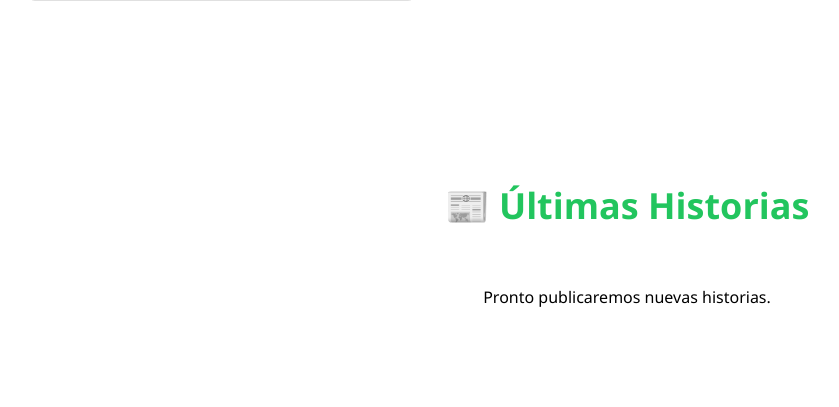
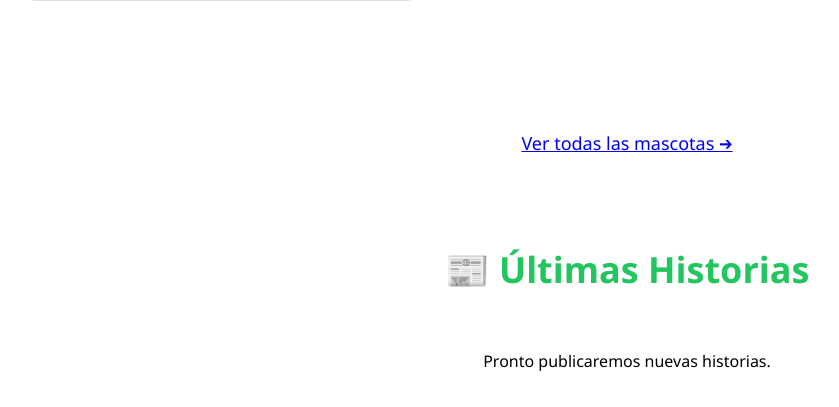
Before and after one commit to HayAky/AdoptPets-PYTHON, a Django app: page / in a window 1280 px wide. Shown: the part 1961-2368 px from the top of the page, without its empty margins (13-852 px from the left). Run offline with Django 5.2, Linux system fonts and the light colour scheme; tables that the repository leaves empty hold one stand-in row (values such as "Sample post"); grey boxes marked "Sample" are stand-in pictures.

Commit message:
fix de imagenes cloud 1.3

```diff
--- a/templates/main.html
+++ b/templates/main.html
@@ -17,7 +17,7 @@
     </div>
 </section>
 
- <section class="recien-llegados" style="padding: 40px 0; background-color: #ffffff;">
+<section class="recien-llegados" style="padding: 40px 0; background-color: #ffffff;">
     <h2 style="text-align: center; margin-bottom: 60px; color: #22C55E; font-size: 36px;">Recién Llegados</h2>
 
     <div class="swiper carrusel-mascotas" style="max-width: 1200px; margin: 0 auto; padding-bottom: 50px; overflow: hidden;">
@@ -28,7 +28,7 @@
                     {% if mascota.foto_url %}
                         <img src="{{ mascota.foto_url }}" alt="{{ mascota.nombre }}" style="width: 100%; height: 100%; object-fit: cover;">
                     {% else %}
-                        <span style="color: #888;">Sin foto</span>
+                        <span style="color: red; font-size: 0.8rem;">URL vacía (ID: {{ mascota.id }})</span>
                     {% endif %}
                 </div>
                 <div style="padding: 15px; text-align: center;">
@@ -44,6 +44,11 @@
         <div class="swiper-button-prev" style="color: #333;"></div>
     </div>
 </section>
+<div style="text-align: center; margin-top: 40px;">
+    <a href="{% url 'lista_mascotas' %}" class="btn btn-primary" style="padding: 12px 30px; font-size: 18px; border-radius: 30px;">
+        Ver todas las mascotas ➔
+    </a>
+</div>
 
 <section style="background: #ffffff; padding: 60px 20px; margin-bottom: 40px;">
     <div style="max-width: 1200px; margin: 0 auto;">
```
